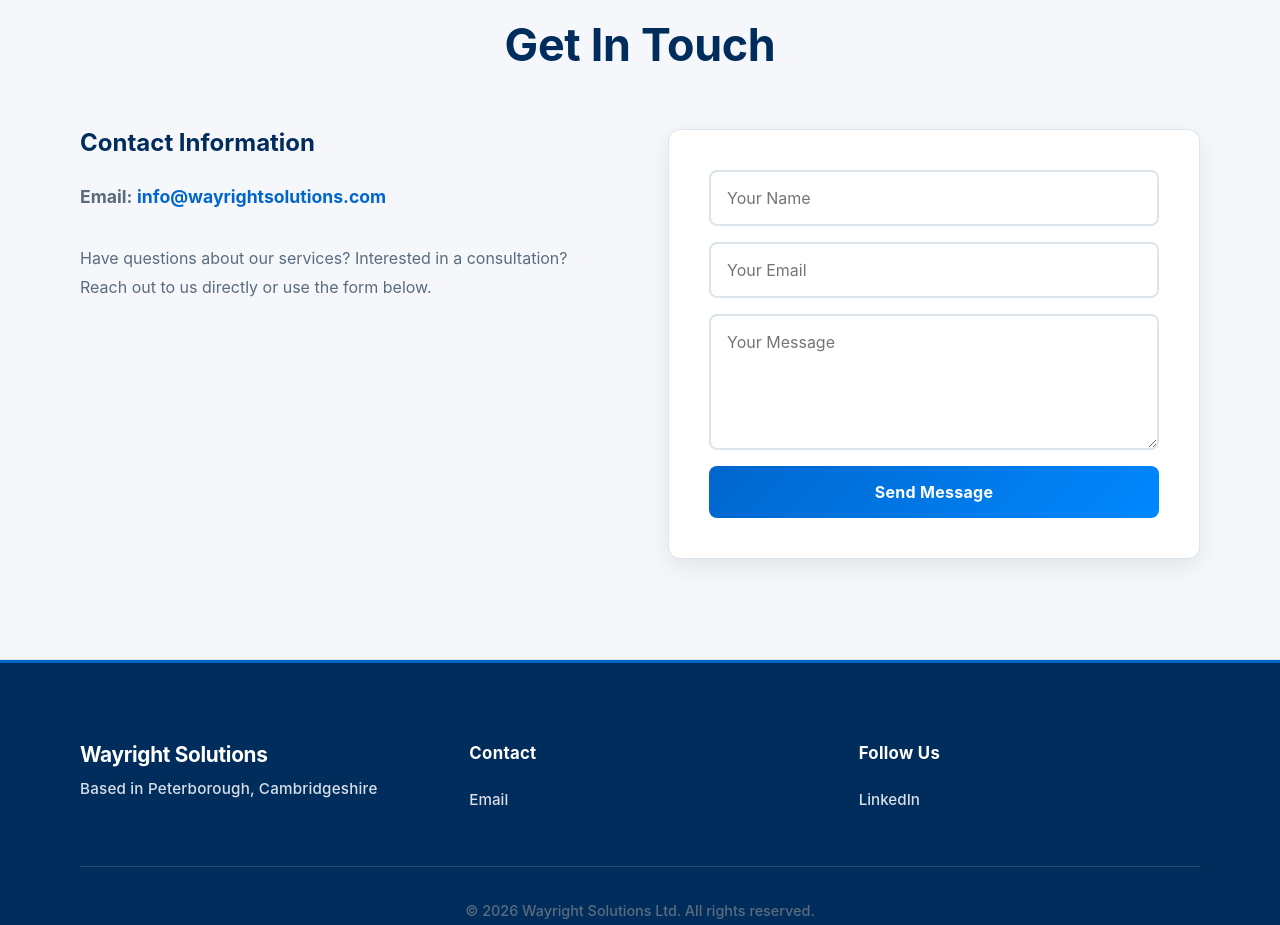
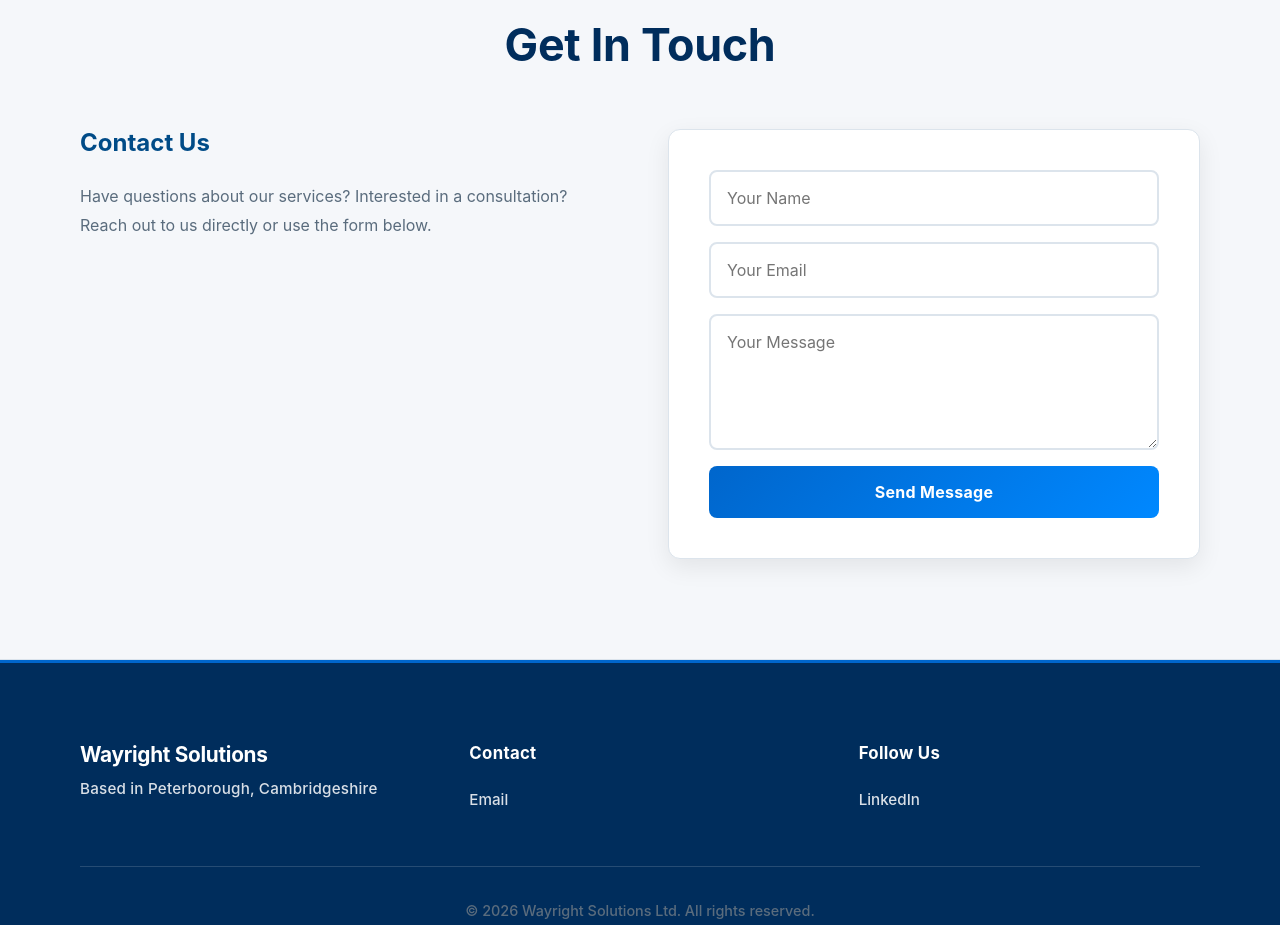
Before and after one commit to EdDev2/WayrightSolutions, a React (Vite) app: page / in a window 1280 px wide. Shown: the part 4280-5205 px from the top of the page. Built offline with nearby package versions, Linux system fonts and the light colour scheme.

Commit message:
Update Contact.jsx

```diff
--- a/src/components/Contact.jsx
+++ b/src/components/Contact.jsx
@@ -57,6 +57,7 @@ function Contact() {
           },
           (error) => {
             console.error('Failed to send email:', error)
+
             setError('Failed to send message. Please try again.')
 
             setTimeout(() => {
@@ -73,15 +74,11 @@ function Contact() {
         <h2 className="section-title">Get In Touch</h2>
 
         <div className="contact-content">
+
           <div className="contact-info">
-            <h3>Contact Information</h3>
-
-            <p className="contact-email">
-              <strong>Email:</strong>{' '}
-              <a href="mailto:info@wayrightsolutions.com?subject=Wayright Solutions Inquiry">
-                info@wayrightsolutions.com
-              </a>
-            </p>
+            <h3>
+              <a href="/contact">Contact Us</a>
+            </h3>
 
             <p className="contact-description">
               Have questions about our services? Interested in a consultation?
@@ -121,12 +118,14 @@ function Contact() {
                 onChange={handleChange}
                 required
               />
+
             </div>
 
             <button type="submit" className="submit-button">
               Send Message
             </button>
           </form>
+
         </div>
 
         {submitted && (
@@ -140,6 +139,7 @@ function Contact() {
             ✗ {error}
           </div>
         )}
+
       </div>
     </section>
   )
```
